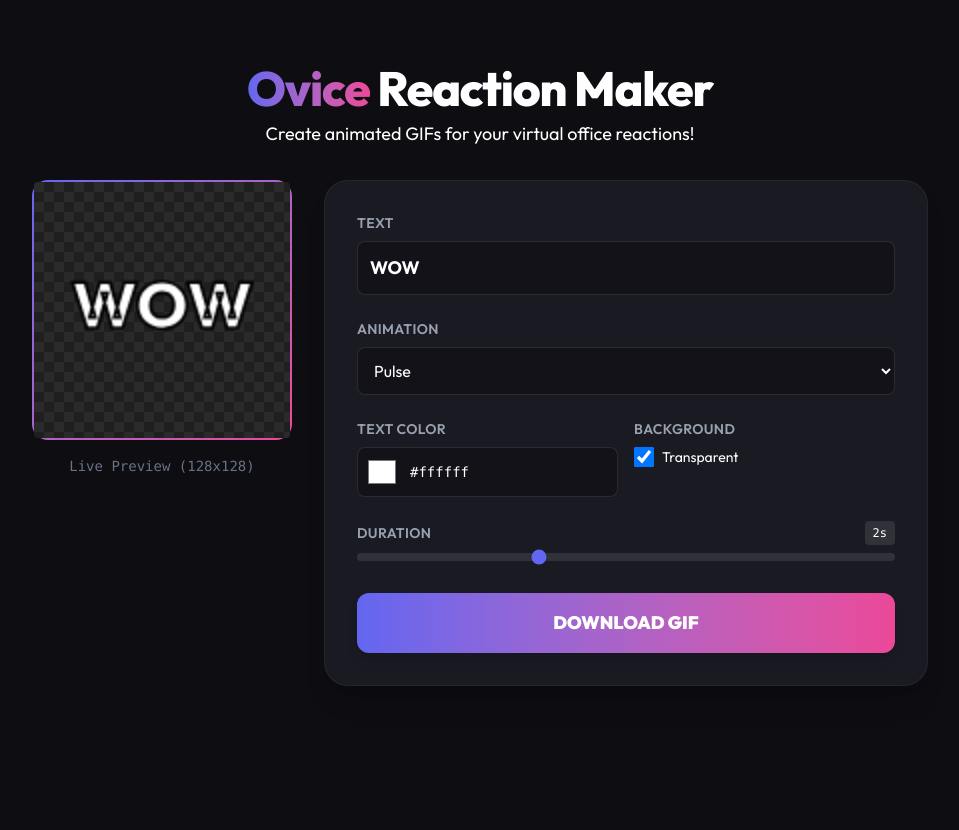
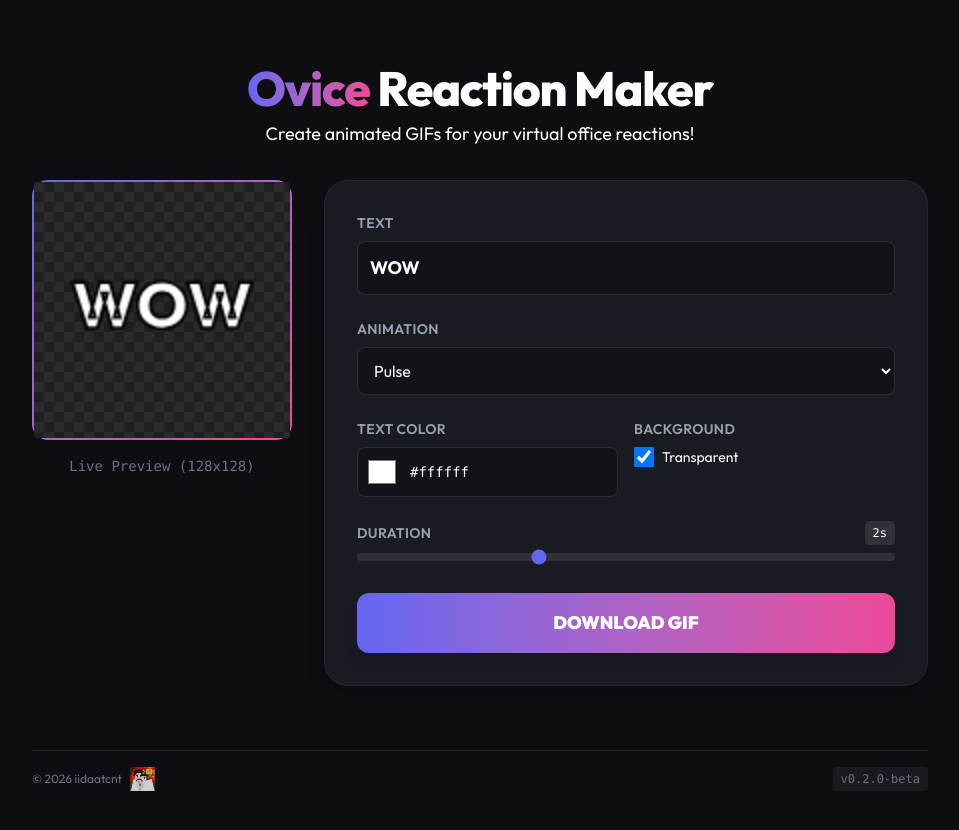
Before and after one commit to iidaatcnt/ovice-reaction-maker, a Next.js app: page / in a window 1280 px wide. Shown: the top 830 px of the page, without its empty margins (160-1119 px from the left). Before the commit the page ends 800 px from the top, so only its background shows below. Built offline with nearby package versions, Linux system fonts and the light colour scheme.

Commit message:
Add footer with version and logo

```diff
--- a/app/page.tsx
+++ b/app/page.tsx
@@ -345,6 +345,16 @@
 
         </div>
       </main>
+
+      <footer className="w-full max-w-4xl flex justify-between items-center text-xs text-gray-500 mt-8 pb-4 border-t border-white/10 pt-4">
+        <div className="flex items-center gap-2">
+          <span>&copy; 2026 iidaatcnt</span>
+          <img src="/footer-logo.png" alt="Logo" className="h-6 w-auto opacity-80" />
+        </div>
+        <div className="font-mono bg-white/5 px-2 py-1 rounded">
+          v0.2.0-beta
+        </div>
+      </footer>
     </div>
   );
 }
```
